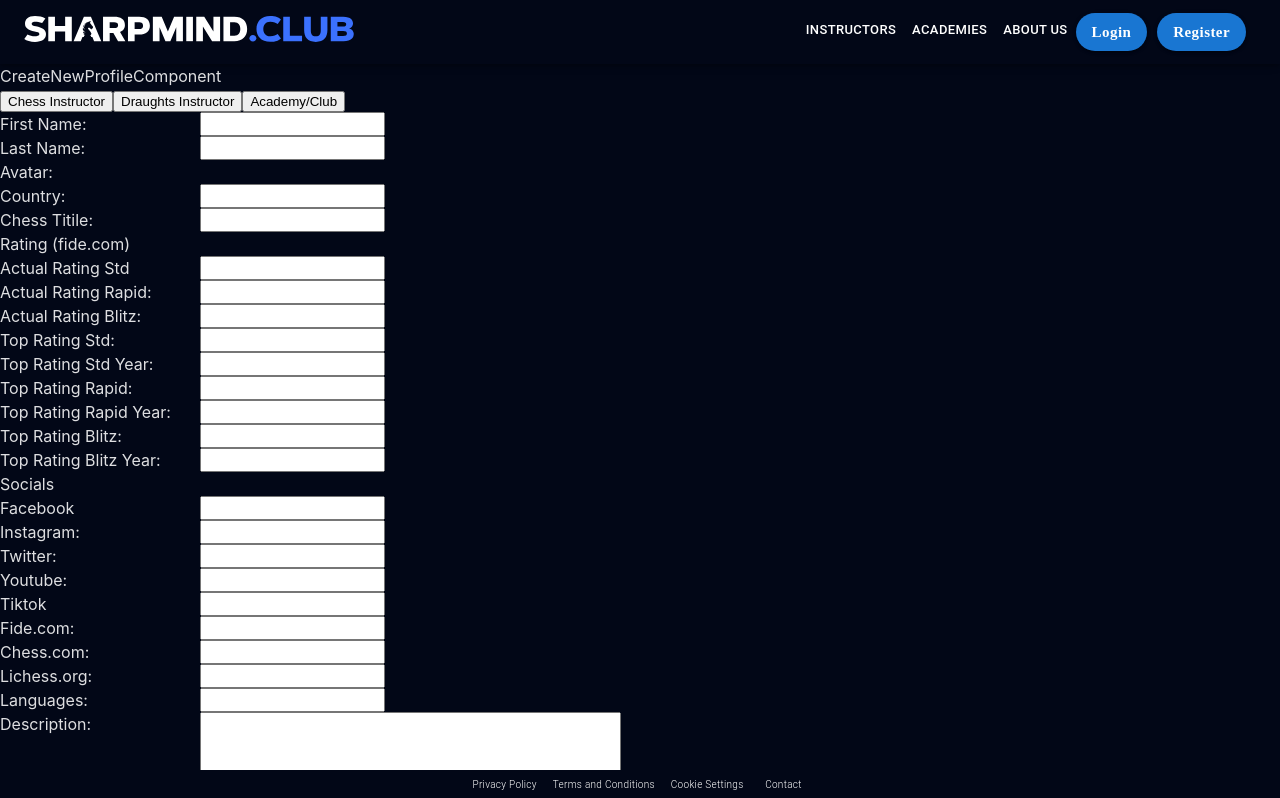
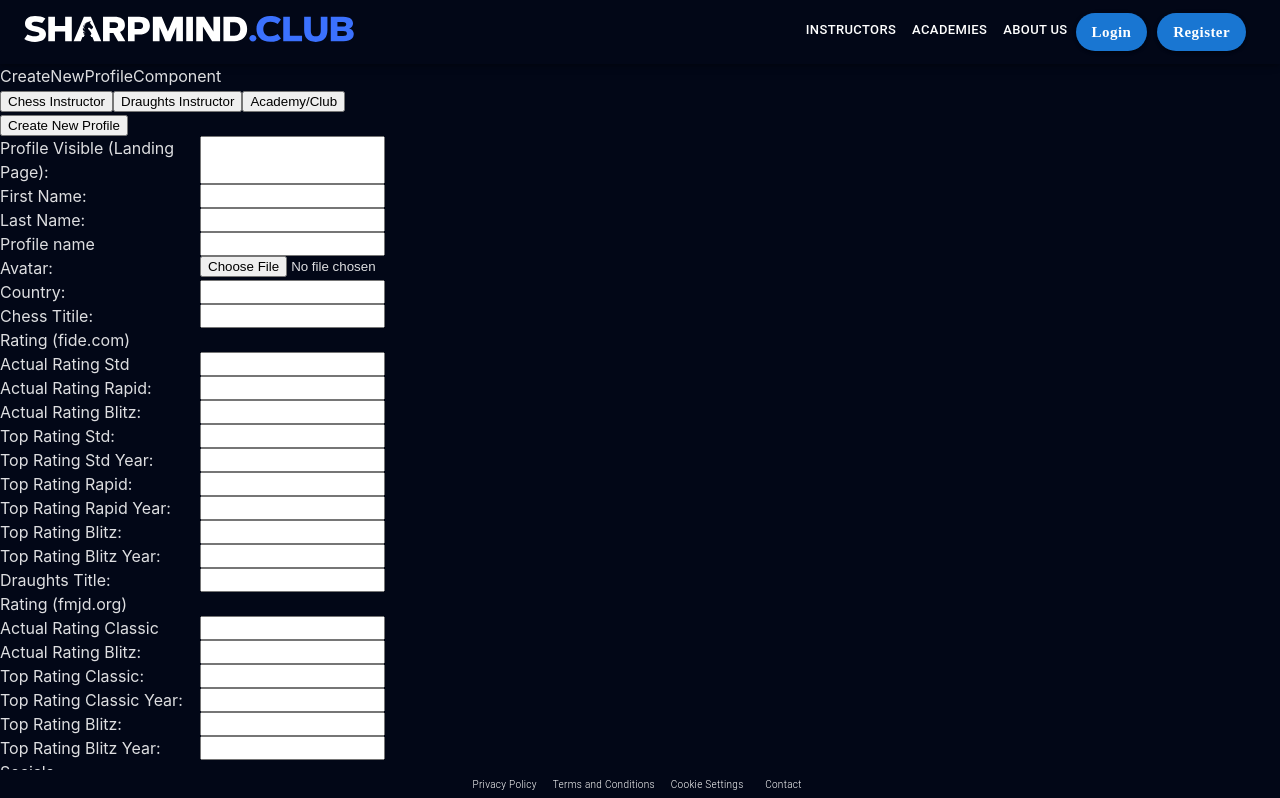
Before and after one commit to perez1187/SMC-front, a React (Vite) app in the folder SMC-front/: page /myprofile/create in a window 1280 px wide. Shown: the top 798 px of the page. Built offline with nearby package versions, Linux system fonts and the light colour scheme.

Commit message:
adding avatar create profile onwer

```diff
--- a/SMC-front/src/components/CreateNewProfileComponent/CreateNewProfileComponent.jsx
+++ b/SMC-front/src/components/CreateNewProfileComponent/CreateNewProfileComponent.jsx
@@ -18,18 +18,21 @@ function CreateNewProfileComponent() {
     // useStates for form
     const [name, setName] = useState('')
     const [lastName, setLastName] = useState('')
+    const [avatar, setAvatar] = useState()
+    const [slug,setSlug] = useState('')
 
     console.log(name)
 
-    // function for xreate new profile
+    // function for create new profile
     const handleSubmit = async e => {
-        //e.preventDefault() // we are not going to refresh the page
-
+        // e.preventDefault() // we are not going to refresh the page
+        console.log("wszedlem")
         if (authData) {
 
+            // first we create new access token
             const newAccessToken = await refreshAccessToken(authData.tokens.refresh)
             // const newAccessToken = await refreshAccessToken(test_wrong_token)
-            console.log(newAccessToken.access)
+            // console.log(newAccessToken.access)
 
             // if refresh token is not valid, we logout the user
             if (newAccessToken.detail) {
@@ -39,7 +42,20 @@ function CreateNewProfileComponent() {
 
             // else, we fetch user profiles
             } else {
-                    const data = await CreateNewProfile( newAccessToken.access, {'user':authData.id})
+
+                    // form data automatically create  'Content-Type'
+                    const createData = new FormData()
+
+                    // we add all fields to FormData like that:
+                    createData.append('user',authData.id)
+                    createData.append('avatar',avatar)
+                    createData.append('slug',slug)
+
+                    // we call CreateNewProfile function and paste token + data
+                    const data = await CreateNewProfile(
+                        newAccessToken.access,
+                        createData
+                    )
                     console.log(data)
                 }
             }
@@ -57,9 +73,14 @@ function CreateNewProfileComponent() {
             <button>Draughts Instructor</button>
             <button>Academy/Club</button>
         </div>
+        <button onClick={()=>handleSubmit()}> Create New Profile</button>
 
         {/* form for creating profile */}
-        <form onSubmit={handleSubmit} className='CNPForm'>
+        <form  className='CNPForm'>
+            <label className='CNPLabel'>
+                <div className='CNPLabelName'> Profile Visible (Landing Page):</div>
+                <input type="text" />
+            </label >
             <label className='CNPLabel'>
                 <div className='CNPLabelName'> First Name:</div>
                 <input type="text" onChange={ e => setName(e.target.value)} />
@@ -69,8 +90,13 @@ function CreateNewProfileComponent() {
                 <input type="text" />
             </label >
             <label className='CNPLabel'>
-                Avatar:
-                {/* <input type="text" onChange={ e => setName(e.target.value)} /> */}
+                <div className='CNPLabelName'> Profile name </div>
+                <input type="text" onChange={ e => setSlug(e.target.value)} />
+            </label >
+            <label className='CNPLabel'>
+                <div className='CNPLabelName' > Avatar:</div>
+                {/* files bec we can add many files, and we want 1, that is we add [0] */}
+                <input type="file" accept='image/*'  onChange={ e => setAvatar(e.target.files[0])} />
             </label>
             <label className='CNPLabel'>
                 <div className='CNPLabelName'> Country:</div>
@@ -117,6 +143,38 @@ function CreateNewProfileComponent() {
                 <div className='CNPLabelName'> Top Rating Blitz Year:</div>
                 <input type="text" />
             </label>
+
+            {/* checkers rating  */}
+            <label className='CNPLabel'>
+                <div className='CNPLabelName'> Draughts Title:</div>
+                <input type="text" />
+            </label>
+            Rating (fmjd.org)
+            <label className='CNPLabel'>
+                <div className='CNPLabelName'> Actual Rating Classic</div>
+                <input type="text" />
+            </label>
+            <label className='CNPLabel'>
+                <div className='CNPLabelName'> Actual Rating Blitz:</div>
+                <input type="text" />
+            </label>
+            <label className='CNPLabel'>
+                <div className='CNPLabelName'> Top Rating Classic:</div>
+                <input type="text" />
+            </label>
+            <label className='CNPLabel'>
+                <div className='CNPLabelName'> Top Rating Classic Year:</div>
+                <input type="text" />
+            </label>
+            <label className='CNPLabel'>
+                <div className='CNPLabelName'> Top Rating Blitz:</div>
+                <input type="text" />
+            </label>
+            <label className='CNPLabel'>
+                <div className='CNPLabelName'> Top Rating Blitz Year:</div>
+                <input type="text" />
+            </label>
+
             Socials
             <label className='CNPLabel'>
                 <div className='CNPLabelName'> Facebook</div>
@@ -151,6 +209,10 @@ function CreateNewProfileComponent() {
                 <input type="text" />
             </label>
             <label className='CNPLabel'>
+                <div className='CNPLabelName'> fmjd.org:</div>
+                <input type="text" />
+            </label>
+            <label className='CNPLabel'>
                 <div className='CNPLabelName'> Languages:</div>
                 <input type="text" />
             </label>
@@ -174,8 +236,18 @@ function CreateNewProfileComponent() {
                 <div className='CNPLabelName'> Message to SMC (optional):</div>
                 <textarea rows='5' cols="50" value=''> </textarea>
             </label>
+
+
+
+            {/* <label className='CNPLabel'>
+                <div className='CNPLabelName'> Message to SMC (optional):</div>
+                <textarea rows='5' cols="50" value=''> </textarea>
+            </label> */}
+
         </form>
-        {/* <button onClick={()=>handleSubmit()}> create</button> */}
+        fdsnsdjknk
+        <button onClick={()=>handleSubmit()}> create</button>
+        <label> d</label>
     </div>
   )
 }
--- a/SMC-front/src/services/profile-services.jsx
+++ b/SMC-front/src/services/profile-services.jsx
@@ -21,10 +21,11 @@ export function CreateNewProfile(accessToken,data) {
     return fetch('http://127.0.0.1:8000/profile-owner/create/', {
         method: 'POST',
         headers: {
-            'Content-Type': 'application/json',
+            // 'Content-Type': "multipart/form-data",
             'Authorization':accessToken
         },
-        body: JSON.stringify(data)
+        // body: JSON.stringify(data)
+        body:data
     }
     ).then(resp => resp.json())
     .catch( e => {
```
